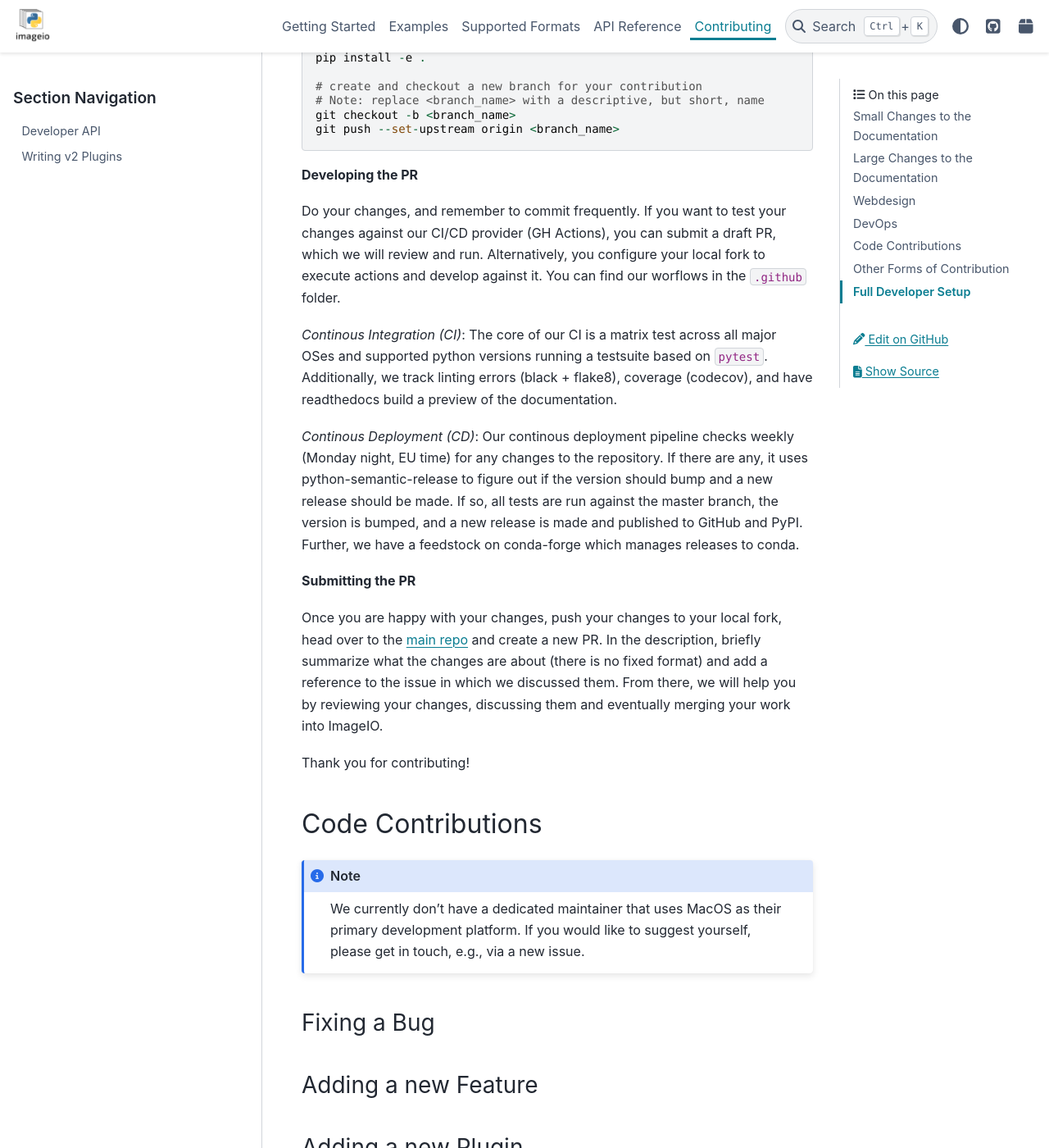
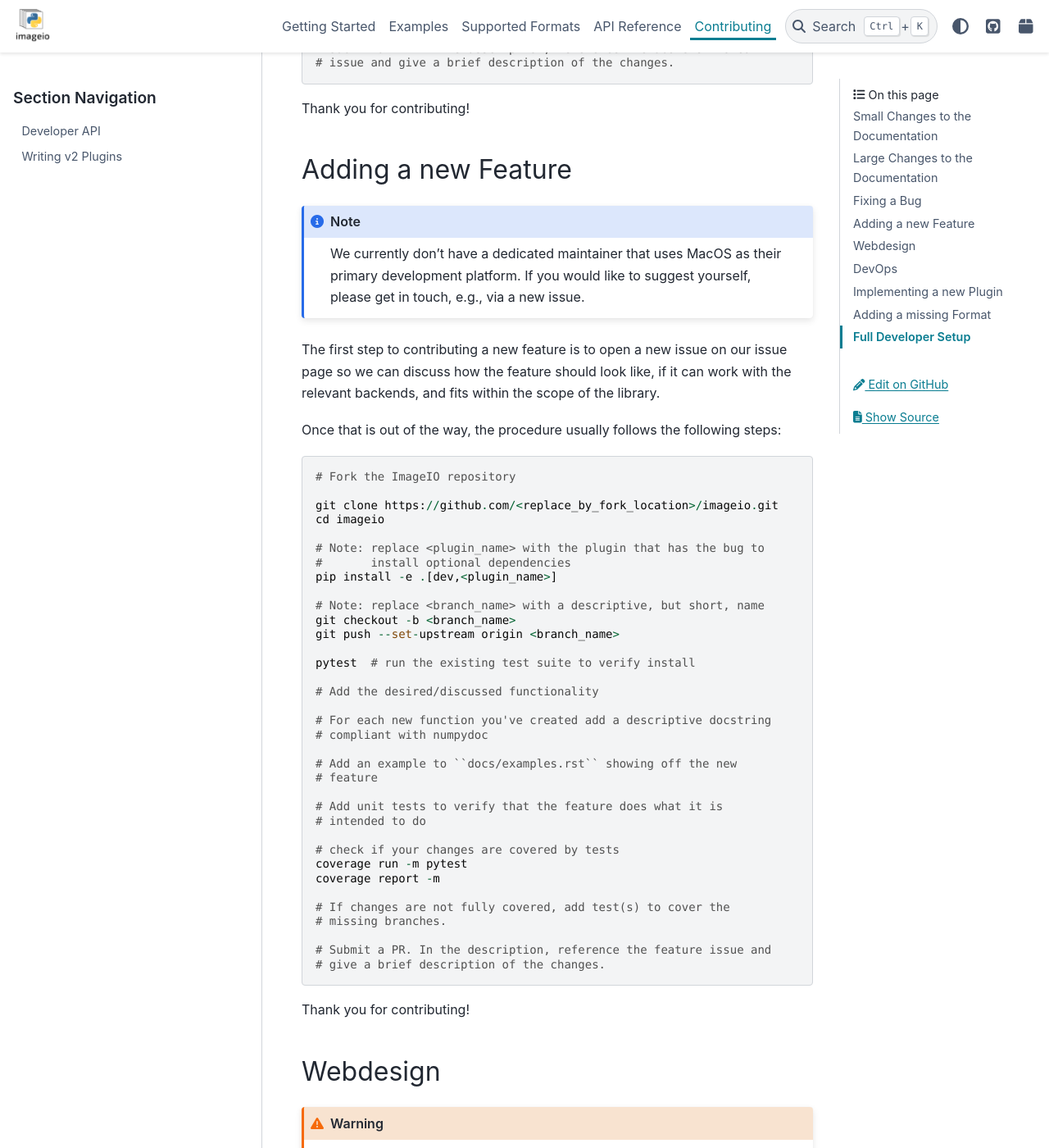
Before and after one commit to imageio/imageio, a Sphinx documentation site: the page built from docs/development/index.rst, in a window 1280 px wide and 1400 px high, scrolled down 3247 px. Shown: the whole window at 82% size. Built offline with Sphinx 7.4.7 and the PyData theme 0.15.4, drawn with Linux system fonts in a browser that asks for light colours; some of the changed text lies outside the part shown.

Commit message:
DOC: contribution guidelines for bugs and feats

```diff
--- a/docs/development/index.rst
+++ b/docs/development/index.rst
@@ -9,11 +9,12 @@ many ways and, if you would like to get involved but aren't sure where to start,
 create a new issue and we will help you get started. In particular, we are also
 extremely happy for any help with
 
+    - bugfixes,
     - improving our documentation,
     - improving our DevOp pipeline,
     - improving the design of our website,
-    - bugfixes,
-    - adding new backends/plugins.
+    - new backends/plugins,
+    - and new features.
 
 Check the relevant section below for a guide on how to get started in any of
 these areas.
@@ -94,6 +95,108 @@ ImageIO.
 Thank you for contributing!
 
 
+Fixing a Bug
+------------
+
+.. note::
+    We currently don't have a dedicated maintainer that uses MacOS as their
+    primary development platform. If you would like to suggest yourself,
+    please get in touch, e.g., via a new issue.
+
+The first step to fixing a bug is to open a new issue that describes the bug
+(ideally including a
+[mwe](https://en.wikipedia.org/wiki/Minimal_working_example)) to discuss where
+the fix should live. Alternatively, if an issue already exists, leave a comment
+to let us know you want to work on it.
+
+In general, a bugfix follows the usual open-source routine. Here is a rough
+outline::
+
+    # Fork the ImageIO repository
+
+    git clone https://github.com/<replace_by_fork_location>/imageio.git
+    cd imageio
+
+    # Note: replace <plugin_name> with the plugin that has the bug to
+    #       install optional dependencies
+    pip install -e .[dev,<plugin_name>]
+
+    # Note: replace <branch_name> with a descriptive, but short, name
+    git checkout -b <branch_name>
+    git push --set-upstream origin <branch_name>
+
+    pytest  # run the existing test suite to verify install
+
+    # Add a unit test that reproduces the faulty behavior
+
+    # Apply the changes to fix the bug. Remember to commit frequently.
+
+    # check if your changes are covered by tests
+    coverage run -m pytest
+    coverage report -m
+
+    # If changes are not fully covered, add test(s) to cover the
+    # missing branches.
+
+    # Submit a PR. In the description, reference the abovementioned
+    # issue and give a brief description of the changes.
+
+Thank you for contributing!
+
+
+Adding a new Feature
+--------------------
+
+.. note::
+    We currently don't have a dedicated maintainer that uses MacOS as their
+    primary development platform. If you would like to suggest yourself,
+    please get in touch, e.g., via a new issue.
+
+The first step to contributing a new feature is to open a new issue on our issue
+page so we can discuss how the feature should look like, if it can work with
+the relevant backends, and fits within the scope of the library.
+
+Once that is out of the way, the procedure usually follows the following steps::
+
+    # Fork the ImageIO repository
+
+    git clone https://github.com/<replace_by_fork_location>/imageio.git
+    cd imageio
+
+    # Note: replace <plugin_name> with the plugin that has the bug to
+    #       install optional dependencies
+    pip install -e .[dev,<plugin_name>]
+
+    # Note: replace <branch_name> with a descriptive, but short, name
+    git checkout -b <branch_name>
+    git push --set-upstream origin <branch_name>
+
+    pytest  # run the existing test suite to verify install
+
+    # Add the desired/discussed functionality
+
+    # For each new function you've created add a descriptive docstring
+    # compliant with numpydoc
+
+    # Add an example to ``docs/examples.rst`` showing off the new
+    # feature
+
+    # Add unit tests to verify that the feature does what it is
+    # intended to do
+
+    # check if your changes are covered by tests
+    coverage run -m pytest
+    coverage report -m
+
+    # If changes are not fully covered, add test(s) to cover the
+    # missing branches.
+
+    # Submit a PR. In the description, reference the feature issue and
+    # give a brief description of the changes.
+
+Thank you for contributing!
+
+
 Webdesign
 ---------
 
@@ -170,30 +273,27 @@ eventually merging your work into ImageIO.
 Thank you for contributing!
 
 
+Implementing a new Plugin
+-------------------------
 
-Code Contributions
-------------------
-
-.. note::
-    We currently don't have a dedicated maintainer that uses MacOS as their
-    primary development platform. If you would like to suggest yourself,
-    please get in touch, e.g., via a new issue.
-
-Fixing a Bug
-^^^^^^^^^^^^
-
-Adding a new Feature
-^^^^^^^^^^^^^^^^^^^^
-
-Adding a new Plugin
-^^^^^^^^^^^^^^^^^^^
-
-Other Forms of Contribution
----------------------------
 
 Adding a missing Format
-^^^^^^^^^^^^^^^^^^^^^^^
+-----------------------
 
+Adding a new format (or updating an existing one) can be done directly in
+GitHub. Navigate to [this
+page](https://github.com/imageio/imageio/blob/master/imageio/config/extensions.py)
+and click on the "edit this file" button (looks like a pen). From here,
+either edit the existing format, e.g., by adding a new backend that supports it in ``priority``,
+or by add a new format. For this add this snippet to the bottom of the ``extension_list``::
+
+    FileExtension(
+        name="<Full Name of File Format>", # e.g., Hasselblad raw
+        extension="<extension>", # e.g., .3fr
+        priority=<list of supporting backend names>, # e.g., ["RAW-FI"]
+    )
+
+Thank you for contributing!
 
 Full Developer Setup
 --------------------
```
